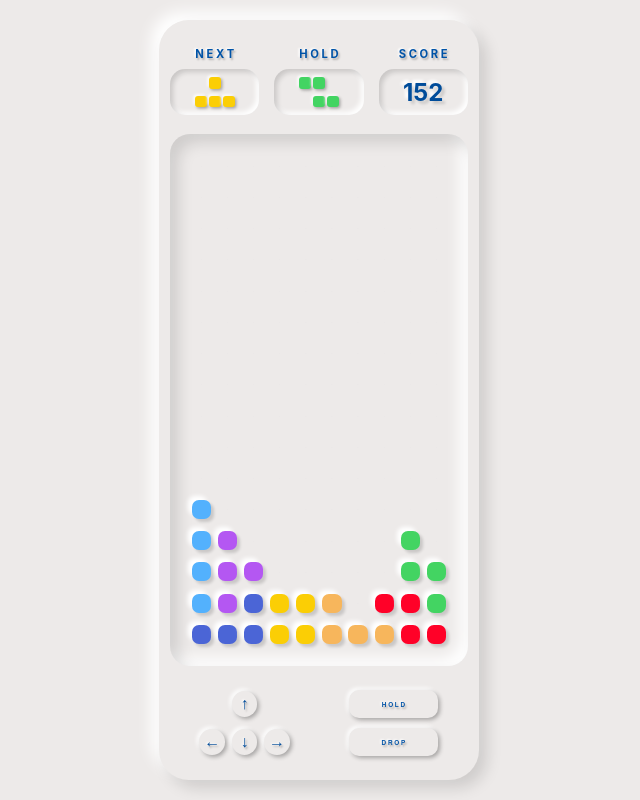
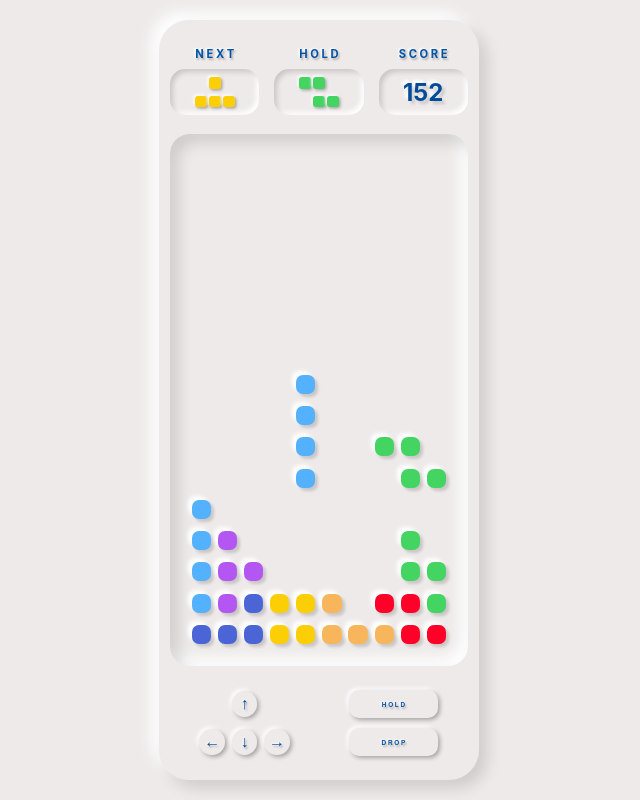
Before and after one commit to curry0622/Tetris-Web-Game, a React (Create React App) app: page / in a window 1280 px wide. Shown: the whole page, without its empty margins (321-961 px from the left). Built offline with nearby package versions, Linux system fonts and the light colour scheme.

Commit message:
feat: auto drop with no collision detection

```diff
--- a/src/game/helper/index.ts
+++ b/src/game/helper/index.ts
@@ -1,10 +1,10 @@
 export const defaultBlks = [
   [0, 0, 0, 0, 0, 0, 0, 0, 0, 0],
   [0, 0, 0, 0, 0, 0, 0, 0, 0, 0],
-  [0, 0, 0, 0, 0, 0, 0, 0, 0, 0],
-  [0, 0, 0, 0, 0, 0, 0, 0, 0, 0],
-  [0, 0, 0, 0, 0, 0, 0, 0, 0, 0],
-  [0, 0, 0, 0, 0, 0, 0, 0, 0, 0],
+  [0, 0, 0, 0, -5, 0, 0, 0, 0, 0],
+  [0, 0, 0, 0, -5, 0, 0, 0, 0, 0],
+  [0, 0, 0, 0, -5, 0, 0, -4, -4, 0],
+  [0, 0, 0, 0, -5, 0, 0, 0, -4, -4],
   [0, 0, 0, 0, 0, 0, 0, 0, 0, 0],
   [0, 0, 0, 0, 0, 0, 0, 0, 0, 0],
   [0, 0, 0, 0, 0, 0, 0, 0, 0, 0],
--- a/src/game/index.tsx
+++ b/src/game/index.tsx
@@ -12,7 +12,9 @@ const Game: React.FC = () => {
 
   // key down event
   document.addEventListener('keydown', (e) => {
-    setKeyName(e.key.toString());
+    setKeyName(e.key);
+    // eslint-disable-next-line @typescript-eslint/no-use-before-define
+    // handleBlksChange();
   });
 
   // key down event
@@ -26,14 +28,27 @@ const Game: React.FC = () => {
   // function to determine blocks
   const handleBlksChange = () => {
     setBlks((prev) => {
-      const tmpBlks = [...prev];
-      return tmpBlks;
+      const newBlks = prev
+        .slice()
+        .reverse()
+        .map((row, i) => {
+          const newRow = row.map((el, j) => {
+            if (i < 15 && prev.slice().reverse()[i + 1][j] < 0) {
+              return prev.slice().reverse()[i + 1][j];
+            }
+            if (el < 0) {
+              return 0;
+            }
+            return el;
+          });
+          return [...newRow];
+        });
+      return newBlks.reverse();
     });
   };
 
-  // trigger handleBlksChange each interval
   useEffect(() => {
-    setInterval(handleBlksChange, 500);
+    setInterval(() => handleBlksChange(), 1000);
   }, []);
 
   return (
--- a/src/game/screen/index.tsx
+++ b/src/game/screen/index.tsx
@@ -12,12 +12,7 @@ const Screen: React.FC<IProps> = ({ blks }) => {
     return (
       <div className={classNames('screen-row')}>
         {row.map((i) => {
-          // return i ? (
-          //   <div className={classNames('screen-block--filled')} />
-          // ) : (
-          //   <div className={classNames('screen-block--empty')}>&#8226;</div>
-          // );
-          switch (i) {
+          switch (Math.abs(i)) {
             default:
               return (
                 <div className={classNames('screen-block--empty')}>&#8226;</div>
--- /dev/null
+++ b/src/react-app-env.d.ts
@@ -0,0 +1 @@
+/// <reference types="react-scripts" />
```
